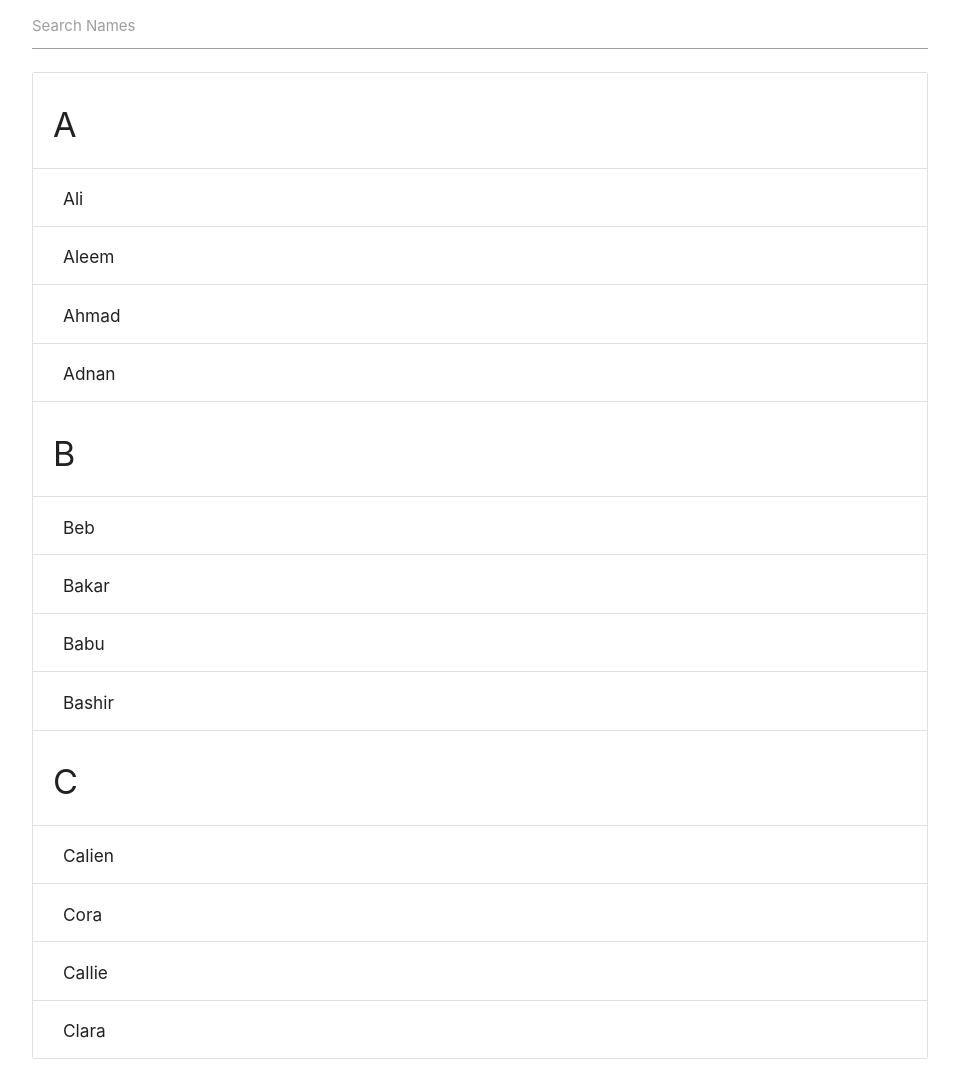
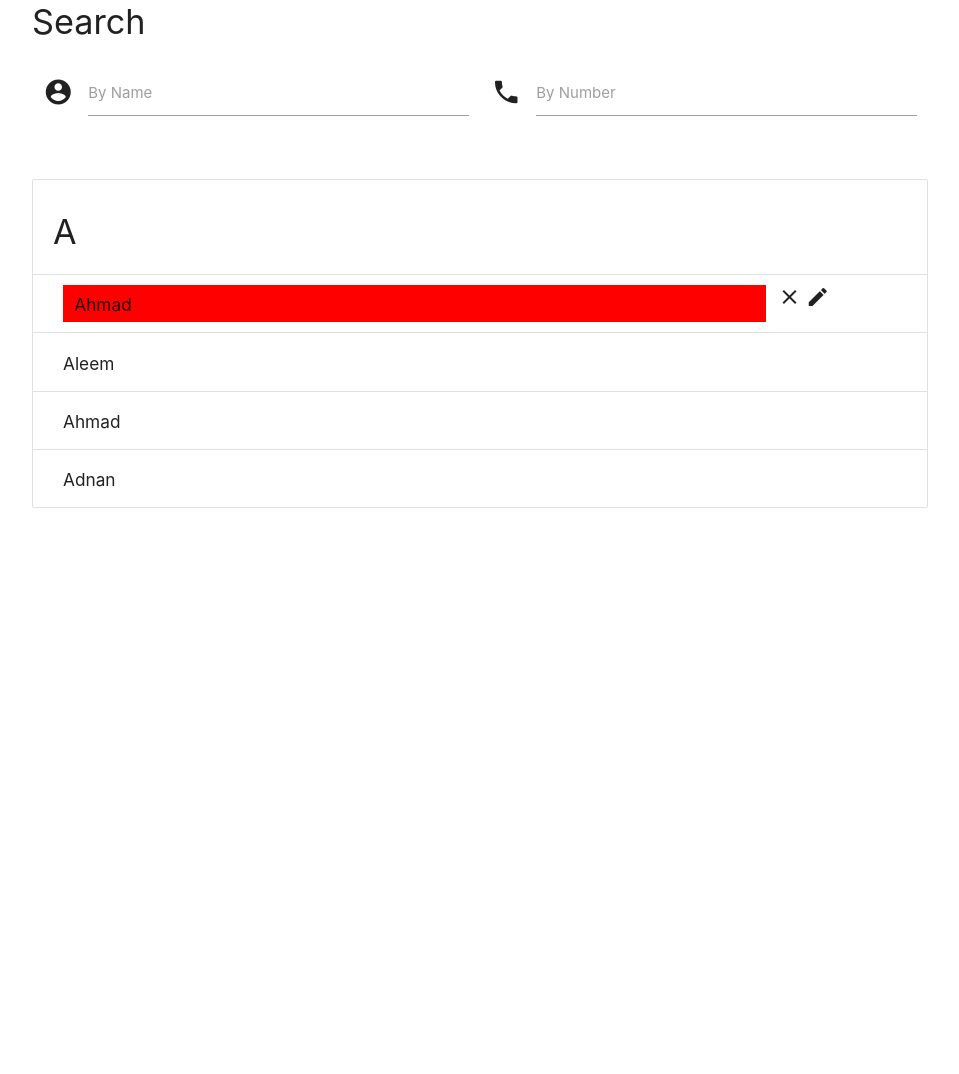
Before and after one commit to MAhmad787/Phonebook, a plain HTML site: page index.html in a window 1280 px wide. Shown: the part 133-1207 px from the top of the page, without its empty margins (160-1119 px from the left). After the commit the page ends 800 px from the top, so only its background shows below. Drawn offline with nearby package versions, Linux system fonts and the light colour scheme.

Commit message:
updates in progress

```diff
--- a/index.html
+++ b/index.html
@@ -5,6 +5,8 @@
     <meta charset="UTF-8">
     <meta http-equiv="X-UA-Compatible" content="IE=edge">
     <meta name="viewport" content="width=device-width, initial-scale=1.0">
+    <link href="https://fonts.googleapis.com/icon?family=Material+Icons" rel="stylesheet">
+
     <link rel="stylesheet" href="https://cdnjs.cloudflare.com/ajax/libs/materialize/1.0.0/css/materialize.min.css">
     <title>My Contacts</title>
 </head>
@@ -12,17 +14,41 @@
 <body>
     <div class="container">
         <h1 class="center-align">My Phone Book</h1>
-        <div class="input-field">
-            <input id="search" type="text" class="validate">
-            <label for="search">Search Names</label>
+        <div class="row">
+            <h4>Search</h3>
+                <form class="col s12">
+                    <div class="row">
+                        <div class="input-field col s6">
+                            <i class="material-icons prefix">account_circle</i>
+                            <input id="byName" type="text" class="validate">
+                            <label for="byName">By Name</label>
+                        </div>
+                        <div class="input-field col s6">
+                            <i class="material-icons prefix">phone</i>
+                            <input id="byNumber" type="tel" class="validate">
+                            <label for="byNumber">By Number</label>
+                        </div>
+                    </div>
+                </form>
         </div>
         <ul class="collection with-header" id='users'>
             <li class="collection-header">
                 <h4>A</h4>
             </li>
-            <li class="collection-item">
-                <h6>Ali</h6>
+            <li class="collection-item row">
+                <div class="user col s12 m4 l10" style='background: red;'>
+                    <h6 class="name">Ahmad</h6>
+                </div>
+                <div class="operations col s12 m4 l2">
+                    <i class="material-icons prefix">close</i>
+                    <i class="material-icons prefix">create</i>
+
+                </div>
             </li>
+            <!-- <div class="row">
+                <div class="col s6">6-columns (one-half)</div>
+                <div class="col s6">6-columns (one-half)</div>
+            </div> -->
             <li class="collection-item">
                 <h6>Aleem</h6>
             </li>
@@ -32,36 +58,6 @@
             <li class="collection-item">
                 <h6>Adnan</h6>
             </li>
-            <li class="collection-header">
-                <h4>B</h4>
-            </li>
-            <li class="collection-item">
-                <h6>Beb</h6>
-            </li>
-            <li class="collection-item">
-                <h6>Bakar</h6>
-            </li>
-            <li class="collection-item">
-                <h6>Babu</h6>
-            </li>
-            <li class="collection-item">
-                <h6>Bashir</h6>
-            </li>
-            <li class="collection-header">
-                <h4>C</h4>
-            </li>
-            <li class="collection-item">
-                <h6>Calien</h6>
-            </li>
-            <li class="collection-item">
-                <h6>Cora</h6>
-            </li>
-            <li class="collection-item">
-                <h6>Callie</h6>
-            </li>
-            <li class="collection-item">
-                <h6>Clara</h6>
-            </li>
         </ul>
     </div>
     <script src="https://cdnjs.cloudflare.com/ajax/libs/materialize/1.0.0/js/materialize.min.js"></script>
```
Also changed, not shown: js/addUser.js (added, +42 -0 lines).
